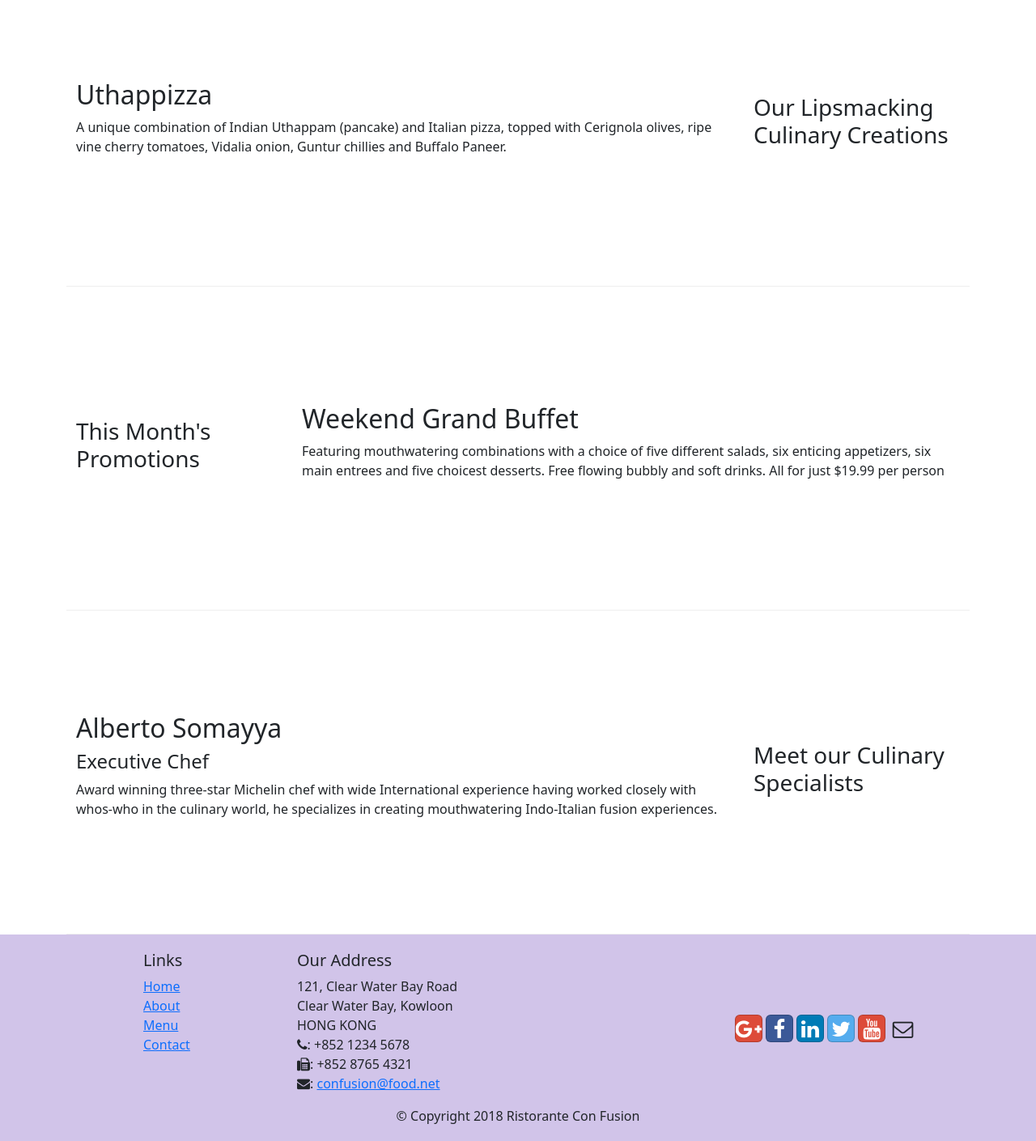
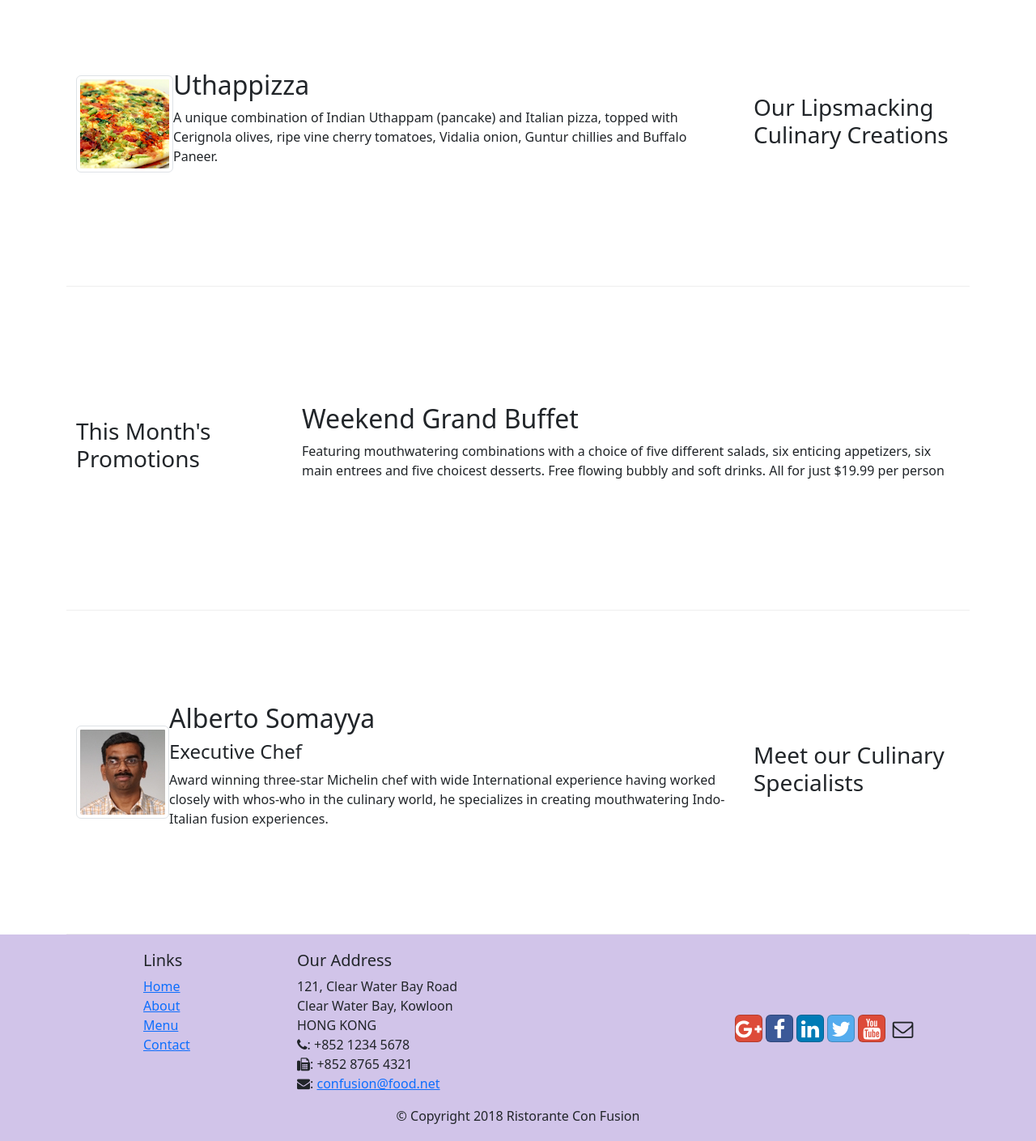
Before and after one commit to angelicasc22/Bootstrap-Course, a website: page Bootstrap4/conFusion/index.html in a window 1280 px wide. Shown: the part 380-1789 px from the top of the page at 81% size. Drawn offline with nearby package versions, Linux system fonts and the light colour scheme.

Commit message:
Images and Media

```diff
--- a/Bootstrap4/conFusion/index.html
+++ b/Bootstrap4/conFusion/index.html
@@ -1,33 +1,51 @@
 <!DOCTYPE html>
 <html lang="en">
-
   <head>
     <!-- Required meta tags always come first -->
-        <meta charset="utf-8">
-        <meta name="viewport" content="width=device-width, initial-scale=1, shrink-to-fit=no">
-        <meta http-equiv="x-ua-compatible" content="ie=edge">
+    <meta charset="utf-8" />
+    <meta name="viewport" content="width=device-width, initial-scale=1, shrink-to-fit=no" />
+    <meta http-equiv="x-ua-compatible" content="ie=edge" />
 
     <!-- Bootstrap CSS -->
-        <link rel="stylesheet" href="node_modules/bootstrap/dist/css/bootstrap.min.css">
-        <link rel="stylesheet" href="node_modules/font-awesome/css/font-awesome.min.css">
-        <link rel="stylesheet" href="node_modules/bootstrap-social/bootstrap-social.css">
-        <link rel="stylesheet" href="css/styles.css">
+    <link rel="stylesheet" href="node_modules/bootstrap/dist/css/bootstrap.min.css" />
+    <link rel="stylesheet" href="node_modules/font-awesome/css/font-awesome.min.css" />
+    <link rel="stylesheet" href="node_modules/bootstrap-social/bootstrap-social.css" />
+    <link rel="stylesheet" href="css/styles.css" />
     <title>Ristorante Con Fusion</title>
   </head>
 
   <body>
-        <nav class="navbar navbar-dark navbar-expand-sm  fixed-top">
+    <nav class="navbar navbar-dark navbar-expand-sm fixed-top">
       <div class="container">
-                <button class="navbar-toggler" type="button" data-bs-toggle="collapse" data-bs-target="#Navbar">
+        <button
+          class="navbar-toggler"
+          type="button"
+          data-bs-toggle="collapse"
+          data-bs-target="#Navbar"
+        >
           <span class="navbar-toggler-icon"></span>
         </button>
-                <a class="navbar-brand mr-auto" href="#">Ristorante Con Fusion</a>
+        <a class="navbar-brand mr-auto" href="#"
+          ><img src="img/logo.png" height="30" width="41"
+        /></a>
         <div class="collapse navbar-collapse" id="Navbar">
           <ul class="navbar-nav mr-auto">
-                        <li class="nav-item active"><a class="nav-link" href="#"><span class="fa fa-home fa-lg"></span>Home</a></li>
-                        <li class="nav-item"><a class="nav-link" href="./aboutus.html"><span class="fa fa-info fa-lg"></span>About</a></li>
-                        <li class="nav-item"><a class="nav-link" href="#"><span class="fa fa-list fa-lg"></span>Menu</a></li>
-                        <li class="nav-item"><a class="nav-link" href="./contactus.html"><span class="fa fa-address-card fa-lg"></span>Contact</a></li>
+            <li class="nav-item active">
+              <a class="nav-link" href="#"><span class="fa fa-home fa-lg"></span>Home</a>
+            </li>
+            <li class="nav-item">
+              <a class="nav-link" href="./aboutus.html"
+                ><span class="fa fa-info fa-lg"></span>About</a
+              >
+            </li>
+            <li class="nav-item">
+              <a class="nav-link" href="#"><span class="fa fa-list fa-lg"></span>Menu</a>
+            </li>
+            <li class="nav-item">
+              <a class="nav-link" href="./contactus.html"
+                ><span class="fa fa-address-card fa-lg"></span>Contact</a
+              >
+            </li>
           </ul>
         </div>
       </div>
@@ -37,10 +55,14 @@
         <div class="row row-header">
           <div class="col-12 col-sm-6">
             <h1>Ristorante con Fusion</h1>
-                        <p>We take inspiration from the World's best cuisines, and create a unique fusion experience.
-                            Our lipsmacking creations will tickle your culinary senses!</p>
+            <p>
+              We take inspiration from the World's best cuisines, and create a unique fusion
+              experience. Our lipsmacking creations will tickle your culinary senses!
+            </p>
           </div>
-                    <div class="col-12 col-sm">
+          <div class="col-12 col-sm align-self-center text-center">
+            <!-- align-self-center centra verticalmente; text-center centra horizontalmente-->
+            <img src="img/logo.png" class="img-fluid" />
           </div>
         </div>
       </div>
@@ -52,23 +74,35 @@
           <h3>Our Lipsmacking Culinary Creations</h3>
         </div>
         <div class="col col-sm order-sm-first col-md">
-                    <h2>Uthappizza</h2>
-                    <p class="d-none d-sm-block">A unique combination of Indian Uthappam (pancake) and Italian pizza,
-                        topped with Cerignola olives, ripe vine cherry tomatoes, Vidalia onion, Guntur chillies and
-                        Buffalo Paneer.</p>
+          <div class="media d-flex">
+            <img
+              class="d-flex mr-3 img-thumbnail align-self-center"
+              src="img/uthappizza.png"
+              alt="Uthappizza"
+            />
+            <div class="media-body">
+              <h2 class="mt-0">Uthappizza</h2>
+              <p class="d-none d-sm-block">
+                A unique combination of Indian Uthappam (pancake) and Italian pizza, topped with
+                Cerignola olives, ripe vine cherry tomatoes, Vidalia onion, Guntur chillies and
+                Buffalo Paneer.
+              </p>
+            </div>
+          </div>
         </div>
       </div>
 
-
       <div class="row row-content align-items-center">
-                <div class="col-12 col-sm-4  col-md-3">
+        <div class="col-12 col-sm-4 col-md-3">
           <h3>This Month's Promotions</h3>
         </div>
-                <div class="col col-sm  col-md">
+        <div class="col col-sm col-md">
           <h2>Weekend Grand Buffet</h2>
-                    <p class="d-none d-sm-block">Featuring mouthwatering combinations with a choice of five different
-                        salads, six enticing appetizers, six main entrees and five choicest desserts. Free flowing
-                        bubbly and soft drinks. All for just $19.99 per person </p>
+          <p class="d-none d-sm-block">
+            Featuring mouthwatering combinations with a choice of five different salads, six
+            enticing appetizers, six main entrees and five choicest desserts. Free flowing bubbly
+            and soft drinks. All for just $19.99 per person
+          </p>
         </div>
       </div>
 
@@ -77,11 +111,22 @@
           <h3>Meet our Culinary Specialists</h3>
         </div>
         <div class="col col-sm order-sm-first col-md">
-                    <h2>Alberto Somayya</h2>
+          <div class="media d-flex">
+            <img
+              class="d-flex mr-3 img-thumbnail align-self-center"
+              src="img/alberto.png"
+              alt="Alberto Somayya"
+            />
+            <div class="media-body">
+              <h2 class="mt-0">Alberto Somayya</h2>
               <h4>Executive Chef</h4>
-                    <p class="d-none d-sm-block">Award winning three-star Michelin chef with wide International
-                        experience having worked closely with whos-who in the culinary world, he specializes in creating
-                        mouthwatering Indo-Italian fusion experiences. </p>
+              <p class="d-none d-sm-block">
+                Award winning three-star Michelin chef with wide International experience having
+                worked closely with whos-who in the culinary world, he specializes in creating
+                mouthwatering Indo-Italian fusion experiences.
+              </p>
+            </div>
+          </div>
         </div>
       </div>
     </div>
@@ -101,22 +146,37 @@
           <div class="col-7 col-sm-5">
             <h5>Our Address</h5>
             <address>
-                            121, Clear Water Bay Road<br>
-                            Clear Water Bay, Kowloon<br>
-                            HONG KONG<br>
-                            <i class="fa fa-phone"></i>: +852 1234 5678<br>
-                            <i class="fa fa-fax"></i>: +852 8765 4321<br>
-                            <i class="fa fa-envelope"></i>: <a href="mailto:confusion@food.net">confusion@food.net</a>
+              121, Clear Water Bay Road<br />
+              Clear Water Bay, Kowloon<br />
+              HONG KONG<br />
+              <i class="fa fa-phone"></i>: +852 1234 5678<br />
+              <i class="fa fa-fax"></i>: +852 8765 4321<br />
+              <i class="fa fa-envelope"></i>:
+              <a href="mailto:confusion@food.net">confusion@food.net</a>
             </address>
           </div>
           <div class="col-12 col-sm-4 align-self-center">
             <div class="text-center">
-                            <a class="btn btn-social-icon btn-google" href="http://google.com/+"><i class="fa fa-google-plus fa-lg"></i></a>
-                            <a class="btn btn-social-icon btn-facebook" href="http://www.facebook.com/profile.php?id="><i class="fa fa-facebook fa-lg"></i></a>
-                            <a class="btn btn-social-icon btn-linkedin" href="http://www.linkedin.com/in/"><i class="fa fa-linkedin fa-lg"></i></a>
-                            <a class="btn btn-social-icon btn-twitter" href="http://twitter.com/"><i class="fa fa-twitter fa-lg"></i></a>
-                            <a class="btn btn-social-icon btn-google" href="http://youtube.com/"><i class="fa fa-youtube fa-lg"></i></a>
-                            <a class="btn btn-social-icon" href="mailto:"><i class="fa fa-envelope-o fa-lg"></i></a>
+              <a class="btn btn-social-icon btn-google" href="http://google.com/+"
+                ><i class="fa fa-google-plus fa-lg"></i
+              ></a>
+              <a
+                class="btn btn-social-icon btn-facebook"
+                href="http://www.facebook.com/profile.php?id="
+                ><i class="fa fa-facebook fa-lg"></i
+              ></a>
+              <a class="btn btn-social-icon btn-linkedin" href="http://www.linkedin.com/in/"
+                ><i class="fa fa-linkedin fa-lg"></i
+              ></a>
+              <a class="btn btn-social-icon btn-twitter" href="http://twitter.com/"
+                ><i class="fa fa-twitter fa-lg"></i
+              ></a>
+              <a class="btn btn-social-icon btn-google" href="http://youtube.com/"
+                ><i class="fa fa-youtube fa-lg"></i
+              ></a>
+              <a class="btn btn-social-icon" href="mailto:"
+                ><i class="fa fa-envelope-o fa-lg"></i
+              ></a>
             </div>
           </div>
         </div>
@@ -132,5 +192,4 @@
     <script src="node_modules/popper.js/dist/umd/popper.min.js"></script>
     <script src="node_modules/bootstrap/dist/js/bootstrap.min.js"></script>
   </body>
-
 </html>
```
Also changed, not shown: Bootstrap4/conFusion/aboutus.html (+4 -2 lines), Bootstrap4/conFusion/contactus.html (+3 -2 lines), Bootstrap4/conFusion/img/alberto.png (added), Bootstrap4/conFusion/img/buffet.png (added), Bootstrap4/conFusion/img/logo.png (added), Bootstrap4/conFusion/img/uthappizza.png (added), 3 other files. Lines whose indentation alone changed are shown as unchanged.
